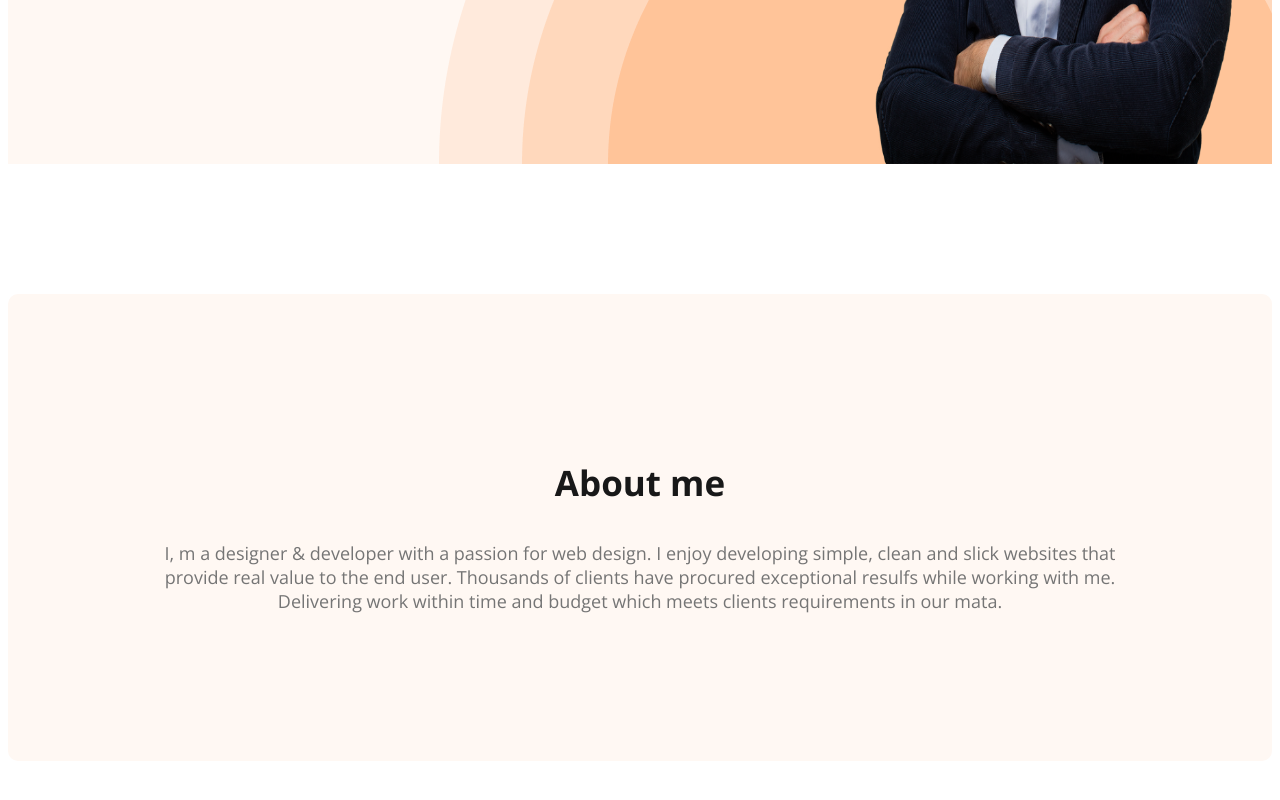
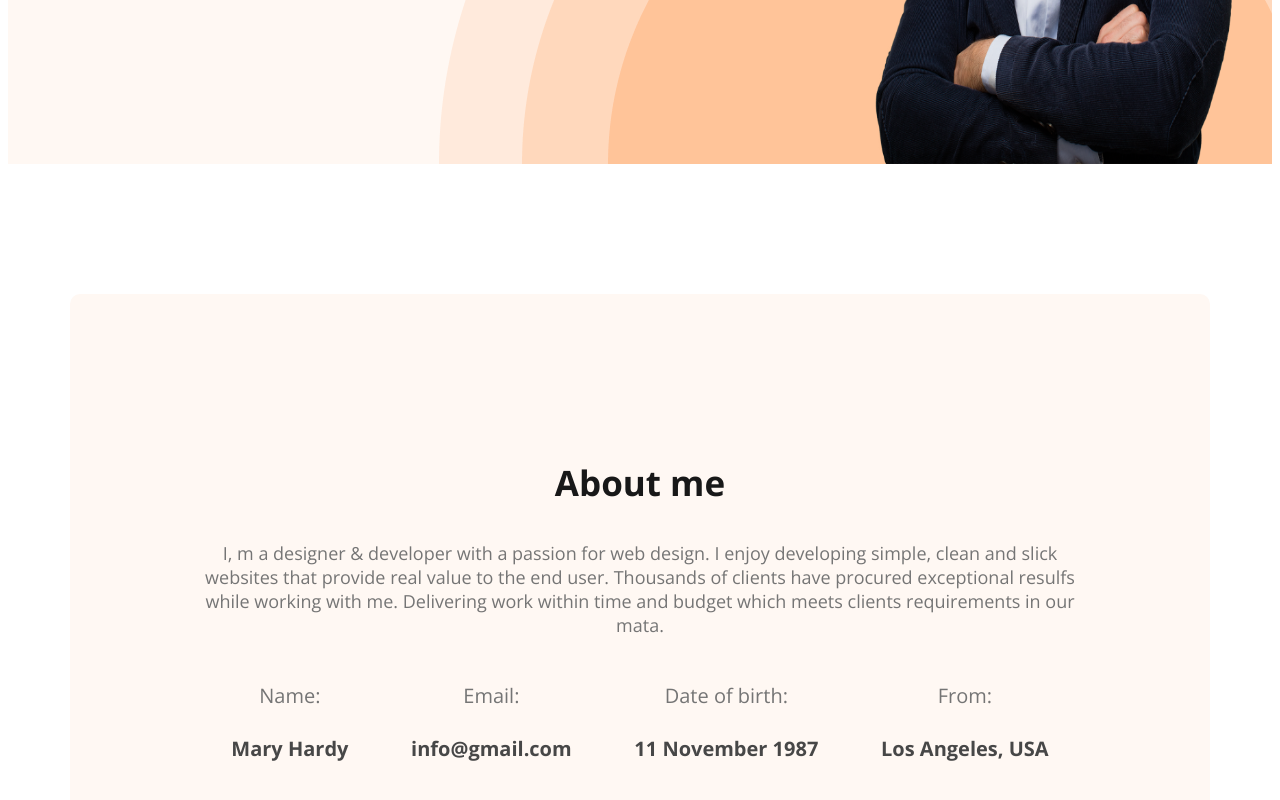
Before and after one commit to MdJowelAhmed/protfiloo, a plain HTML site: page index.html in a window 1280 px wide. Shown: the part 625-1425 px from the top of the page. Drawn offline with nearby package versions, Linux system fonts and the light colour scheme.

Commit message:
aout section end

```diff
--- a/index.html
+++ b/index.html
@@ -1,14 +1,18 @@
 <!DOCTYPE html>
 <html lang="en">
+
 <head>
     <meta charset="UTF-8">
     <meta name="viewport" content="width=device-width, initial-scale=1.0">
     <title>protfiloo</title>
     <link rel="preconnect" href="https://fonts.googleapis.com">
-<link rel="preconnect" href="https://fonts.gstatic.com" crossorigin>
-<link href="https://fonts.googleapis.com/css2?family=Open+Sans:ital,wght@0,400;0,500;0,600;0,700;0,800;1,700;1,800&display=swap" rel="stylesheet">
+    <link rel="preconnect" href="https://fonts.gstatic.com" crossorigin>
+    <link
+        href="https://fonts.googleapis.com/css2?family=Open+Sans:ital,wght@0,400;0,500;0,600;0,700;0,800;1,700;1,800&display=swap"
+        rel="stylesheet">
     <link rel="stylesheet" href="styles/portfileo.css">
 </head>
+
 <body>
     <header class="header">
         <nav>
@@ -24,7 +28,8 @@
             <div class="banner-containe">
                 <h3 class="banner-greating"> Hi, I am</h3>
                 <h1 class="banner-title">Jowel Ahmed</h1>
-                <p class="para1">Shot what able cold new see hold.Friendly as an betrayed formerly he. Morning because as to society behaved moments.</p>
+                <p class="para1">Shot what able cold new see hold.Friendly as an betrayed formerly he. Morning because
+                    as to society behaved moments.</p>
                 <button class="btn-primary">Download Cv</button>
                 <button class="btn-primary">Contract</button>
             </div>
@@ -34,11 +39,36 @@
     <main>
         <section class="about">
             <h3 class="section-title">About me </h3>
-            <p class="para-about">I, m a designer & developer with a passion for web design. I enjoy developing simple, clean and slick websites that provide real value to the end user. Thousands of clients have procured exceptional resulfs while working with me. Delivering work within time and budget which meets clients requirements in our mata.</p>
+            <p class="para-about">I, m a designer & developer with a passion for web design. I enjoy developing simple,
+                clean and slick websites that provide real value to the end user. Thousands of clients have procured
+                exceptional resulfs while working with me. Delivering work within time and budget which meets clients
+                requirements in our mata.</p>
+
+                <div class="about-info-container">
+                    <div class="about-info">
+                        <h4 class="info-title"> Name: </h4>
+                        <p class="info-description">Mary Hardy</p>
+                    </div>
+                    <div class="about-info">
+                        <h4 class="info-title">Email:</h4>
+                        <p class="info-description">info@gmail.com</p>
+                    </div>
+                    <div class="about-info">
+                        <h4 class="info-title">Date of birth:</h4>
+                        <p class="info-description">11 November 1987</p>
+                    </div>
+                    <div class="about-info">
+                        <h4 class="info-title">From:</h4>
+                        <p class="info-description">Los Angeles, USA</p>
+                    </div>
+                </div>
         </section>
+
+
     </main>
     <footer>
 
     </footer>
 </body>
+
 </html>
--- a/styles/portfileo.css
+++ b/styles/portfileo.css
@@ -103,6 +103,11 @@ nav a {
 }
 
 /* main section styles */
+main {
+    max-width: 1140px;
+    margin: 0px auto;
+}
+
 /* about section styles */
 .about {
     padding: 130px;
@@ -125,3 +130,22 @@ nav a {
     font-size: 18px;
     font-weight: 400;
 }
+
+.about-info-container {
+    display: flex;
+    justify-content: space-around;
+}
+
+.info-title {
+    text-align: center;
+    color: #757575;
+    font-size: 20px;
+    font-weight: 400;
+}
+
+.info-description {
+    color: #474747;
+    font-size: 20px;
+    font-weight: 700;
+
+}
```
